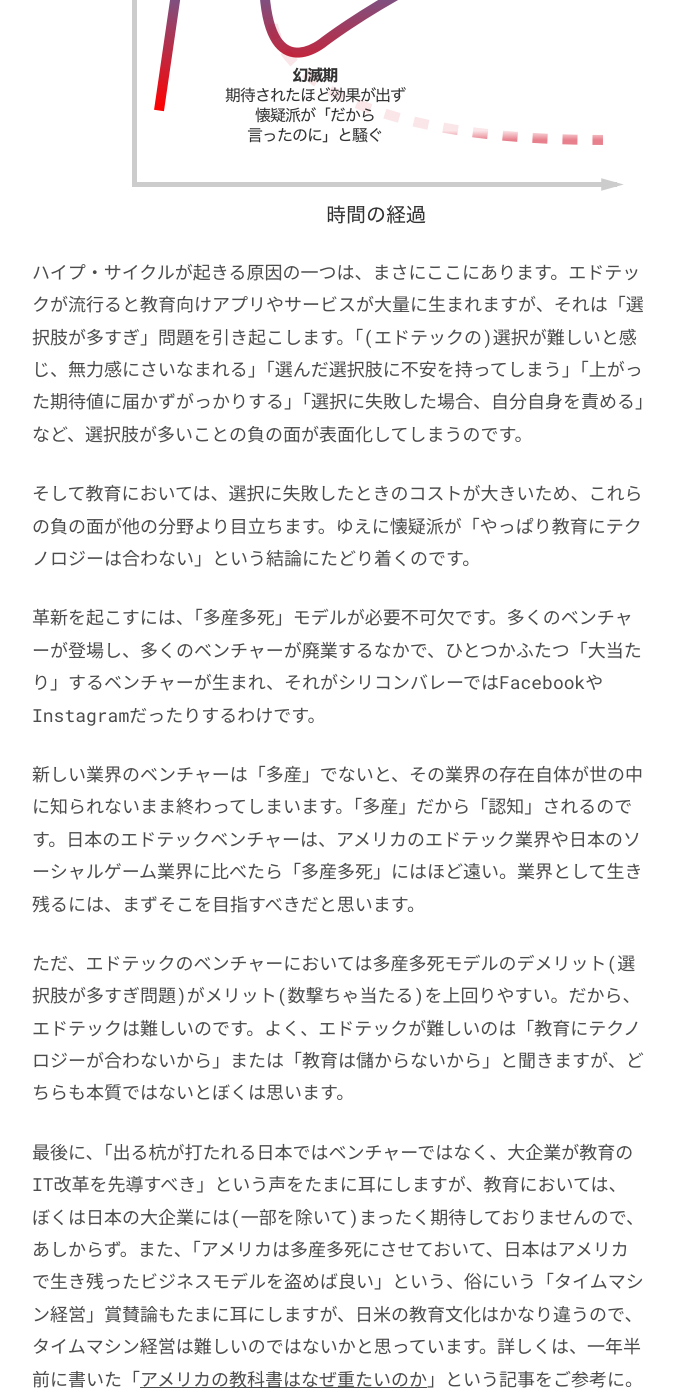
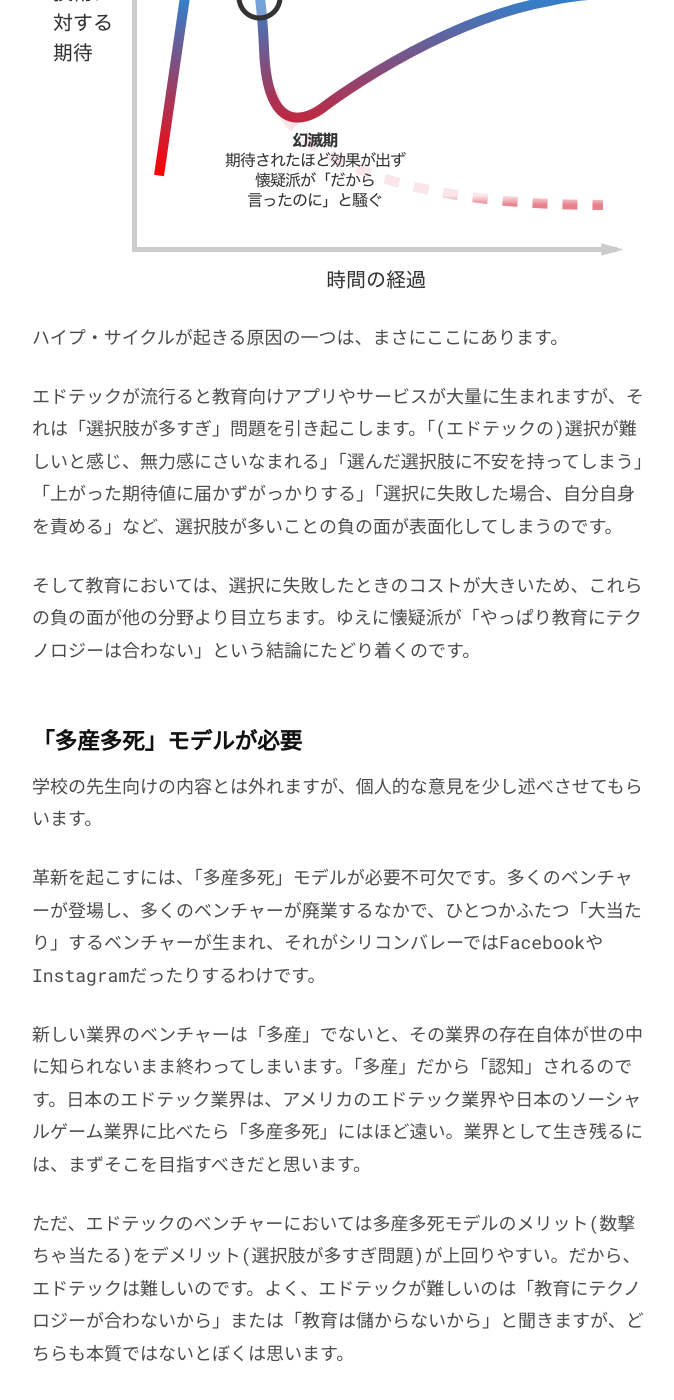
Before and after one commit to chibicode/senseicode, a Jekyll site: the page built from _posts/2016-09-06-too-many-choices.md, in a window 1280 px wide and 1400 px high, scrolled down 8628 px. Shown: the whole window, without its empty margins (302-976 px from the left). Built offline with Jekyll 4.4.1, drawn with Linux system fonts in a browser that asks for light colours; comment, search, counter and statistics services are not loaded; some of the changed text lies outside the part shown.

Commit message:
:pencil:

```diff
--- a/_posts/2016-09-06-too-many-choices.md
+++ b/_posts/2016-09-06-too-many-choices.md
@@ -33,7 +33,7 @@ next_issues:
 
 <p><iframe src="https://embed-ssl.ted.com/talks/lang/ja/barry_schwartz_on_the_paradox_of_choice.html" width="854" height="480" frameborder="0" scrolling="no" webkitAllowFullScreen mozallowfullscreen allowFullScreen></iframe></p>
 
-ぼくのお気に入りの講演のひとつなので、動画をぜひ観てほしいところですが、外出先などで観れない方は[こちらの書き起こし](http://logmi.jp/26437)をご覧ください。
+ぼくのお気に入りの講演なので、動画をぜひ観てほしいところですが、外出先などで観れない方は[こちらの書き起こし](http://logmi.jp/26437)をご覧ください。
 
 いちおう、要点を以下にまとめておきます。
 
@@ -41,7 +41,7 @@ next_issues:
 - **選択肢が多くあると、人は選ばなかった選択肢の良いところを想像し、選んだ選択肢に不満を持つ度合いが多くなる。**例:マンハッタン在住の男性が、夏休みにビーチにやって来たが、「夏休みで隣人達もどこかに出かけている。今ならマンションの目の前の駐車スペースに車を停められるのに」と考えてしまい休暇を楽しみきれない。
 - **選択肢が多くあると、人は期待値を高く設定してしまい、結果に満足しにくくなる。**例:ジーンズの種類が少なかった時代に買ったジーンズは履き心地が悪かったが、そもそもジーンズに履き心地を求めていなかったので構わなかった。しかしジーンズの種類がたくさんある今は、「どれかひとつ完璧であるべきだ」と思い、そこそこフィットしても完璧でないジーンズに満足できなくなった。
 - **選択肢が多くなると、人は満足いかない選択をしてしまった場合に自分自身を責める。**例:ジーンズが1種類しかない時代だったら、ジーンズがフィットしなくても自分のせいではない。しかしジーンズの種類がたくさんある今は、フィットしないジーンズを買ってしまったら、それは自分が悪い。
-- **結論:**選択肢は多ければ多いほど良いというものではない。
+- **結論:**自由経済が発達するなかで「選択肢は多ければ多いほど良い」という価値観が生まれたが、それは間違っている。選択肢は多すぎても、少なすぎても良くない。
 
 思い起こすことはありませんか?買い物や食事、就職や恋愛など、選択肢の多さに悩まされる機会を数えたらキリがありません。
 
@@ -51,10 +51,10 @@ next_issues:
 
 さらにアメリカでは、エドテックのベンチャー企業も多額の資金調達を行っていて、日本の全ベンチャーが束になっても資金調達額で敵いません。
 
-- 米国の「エドテック」ベンチャーの資金調達総額は、[2014年で約1700億円](https://www.edsurge.com/news/2014-12-23-2014-us-edtech-funding-hits-1-36b)、[2015年で約2200億円](https://www.edsurge.com/news/2015-12-21-christmas-bonus-us-edtech-sets-record-with-1-85-billion-raised-in-2015) (当時の為替レート)
+- 米国の「エドテック」ベンチャーの資金調達総額は、[2014年で約1700億円](https://www.edsurge.com/news/2014-12-23-2014-us-edtech-funding-hits-1-36b)、[2015年で約2200億円](https://www.edsurge.com/news/2015-12-21-christmas-bonus-us-edtech-sets-record-with-1-85-billion-raised-in-2015) (当時の為替レート)。
 - 日本の「全」ベンチャーの資金調達総額は、[2014年で1200億円](http://jp.techcrunch.com/2015/03/03/jvr-report/)、[2015年で1500億円](http://entrepedia.jp/companies/A-10594/announcements/1052)。
 
-これだけ市場が大きく、またベンチャー企業に資金が集まると、当然のことながらエドテックのアプリやサービスの種類が増えます。エドテックの市場調査を行っている弊社([EdSurge](http://edsurge.com/))が把握しているだけで、アメリカの教育現場では[2000以上](http://edsurge.com/product-reviews)のアプリ・サービスが使われています。これは幼児向けの知育アプリや、個人がスマホ向けに開発しているような小さな教育アプリを含まない数字です。
+これだけ市場が大きく、またベンチャー企業に資金が集まると、当然のことながらエドテックのアプリやサービスの種類が増えます。エドテックの市場調査を行っている弊社([EdSurge](http://edsurge.com/))が把握しているだけで、アメリカの教育現場では[2000以上](http://edsurge.com/product-reviews)のアプリ・サービスが使われています。これは幼児向けの知育アプリや、個人がスマホ向けに開発しているような小さな教育アプリを「含まない」数字です。
 
 アメリカで使われている教育向けサービスやアプリのアイコンをひとまとめにすると、こんな感じになります([引用元](https://blog.chibicode.com/all-edtech-products-from-the-edsurge-edtech-index-in-one-image-49bb342d0d21#.7pg86m4j5))。
 
@@ -68,18 +68,26 @@ next_issues:
 
 <img src="/images/3/hype-cycle-us-edtech.png" class="" />
 
-ハイプ・サイクルが起きる原因の一つは、まさにここにあります。エドテックが流行ると教育向けアプリやサービスが大量に生まれますが、それは「選択肢が多すぎ」問題を引き起こします。「(エドテックの)選択が難しいと感じ、無力感にさいなまれる」「選んだ選択肢に不安を持ってしまう」「上がった期待値に届かずがっかりする」「選択に失敗した場合、自分自身を責める」など、選択肢が多いことの負の面が表面化してしまうのです。
+ハイプ・サイクルが起きる原因の一つは、まさにここにあります。
+
+エドテックが流行ると教育向けアプリやサービスが大量に生まれますが、それは「選択肢が多すぎ」問題を引き起こします。「(エドテックの)選択が難しいと感じ、無力感にさいなまれる」「選んだ選択肢に不安を持ってしまう」「上がった期待値に届かずがっかりする」「選択に失敗した場合、自分自身を責める」など、選択肢が多いことの負の面が表面化してしまうのです。
 
 そして教育においては、選択に失敗したときのコストが大きいため、これらの負の面が他の分野より目立ちます。ゆえに懐疑派が「やっぱり教育にテクノロジーは合わない」という結論にたどり着くのです。
 
+## 「多産多死」モデルが必要
+
+学校の先生向けの内容とは外れますが、個人的な意見を少し述べさせてもらいます。
+
 革新を起こすには、「多産多死」モデルが必要不可欠です。多くのベンチャーが登場し、多くのベンチャーが廃業するなかで、ひとつかふたつ「大当たり」するベンチャーが生まれ、それがシリコンバレーではFacebookやInstagramだったりするわけです。
 
-新しい業界のベンチャーは「多産」でないと、その業界の存在自体が世の中に知られないまま終わってしまいます。「多産」だから「認知」されるのです。日本のエドテックベンチャーは、アメリカのエドテック業界や日本のソーシャルゲーム業界に比べたら「多産多死」にはほど遠い。業界として生き残るには、まずそこを目指すべきだと思います。
+新しい業界のベンチャーは「多産」でないと、その業界の存在自体が世の中に知られないまま終わってしまいます。「多産」だから「認知」されるのです。日本のエドテック業界は、アメリカのエドテック業界や日本のソーシャルゲーム業界に比べたら「多産多死」にはほど遠い。業界として生き残るには、まずそこを目指すべきだと思います。
 
-ただ、エドテックのベンチャーにおいては多産多死モデルのデメリット(選択肢が多すぎ問題)がメリット(数撃ちゃ当たる)を上回りやすい。だから、エドテックは難しいのです。よく、エドテックが難しいのは「教育にテクノロジーが合わないから」または「教育は儲からないから」と聞きますが、どちらも本質ではないとぼくは思います。
+ただ、エドテックのベンチャーにおいては多産多死モデルのメリット(数撃ちゃ当たる)をデメリット(選択肢が多すぎ問題)が上回りやすい。だから、エドテックは難しいのです。よく、エドテックが難しいのは「教育にテクノロジーが合わないから」または「教育は儲からないから」と聞きますが、どちらも本質ではないとぼくは思います。
 
-最後に、「出る杭が打たれる日本ではベンチャーではなく、大企業が教育のIT改革を先導すべき」という声をたまに耳にしますが、教育においては、ぼくは日本の大企業には(一部を除いて)まったく期待しておりませんので、あしからず。また、「アメリカは多産多死にさせておいて、日本はアメリカで生き残ったビジネスモデルを盗めば良い」という、俗にいう「タイムマシン経営」賞賛論もたまに耳にしますが、日米の教育文化はかなり違うので、タイムマシン経営は難しいのではないかと思っています。詳しくは、一年半前に書いた「[アメリカの教科書はなぜ重たいのか](http://chibicode.com/3-troubled-crusade-1-5/)」という記事をご参考に。
+最後に、「出る杭が打たれる日本ではベンチャーではなく、大企業が教育のIT改革を先導すべき」という声をたまに耳にしますが、教育においては、ぼくは日本の大企業には(一部を除いて)まったく期待しておりませんので、あしからず。
+
+また、「アメリカは多産多死にさせておいて、日本はアメリカで生き残ったビジネスモデルを盗めば良い」という、俗にいう「タイムマシン経営」賞賛論もたまに耳にしますが、日米の教育文化はかなり違うので、タイムマシン経営は難しいのではないかと思っています。詳しくは、一年半前に書いた「[アメリカの教科書はなぜ重たいのか](http://chibicode.com/3-troubled-crusade-1-5/)」という記事をご参考に。
 
 ## 次の記事へつづく
 
-次の記事では、エドテックにおける「選択肢が多すぎ」問題の具体例を、アメリカで話題になっている「アダプティブラーニング」をもとに解説していきます。「アクティブ」ではなく、「アダプティブ」です。ぜひこの記事と併せてお読み下さい。
+次の記事では、エドテックにおける「選択肢が多すぎ」問題の具体例を、アメリカで話題になっている「アダプティブラーニング」をもとに解説していきます。「アクティブ」ではなく、「アダプティブ」です。併せて読んでくださると嬉しいです。
```
